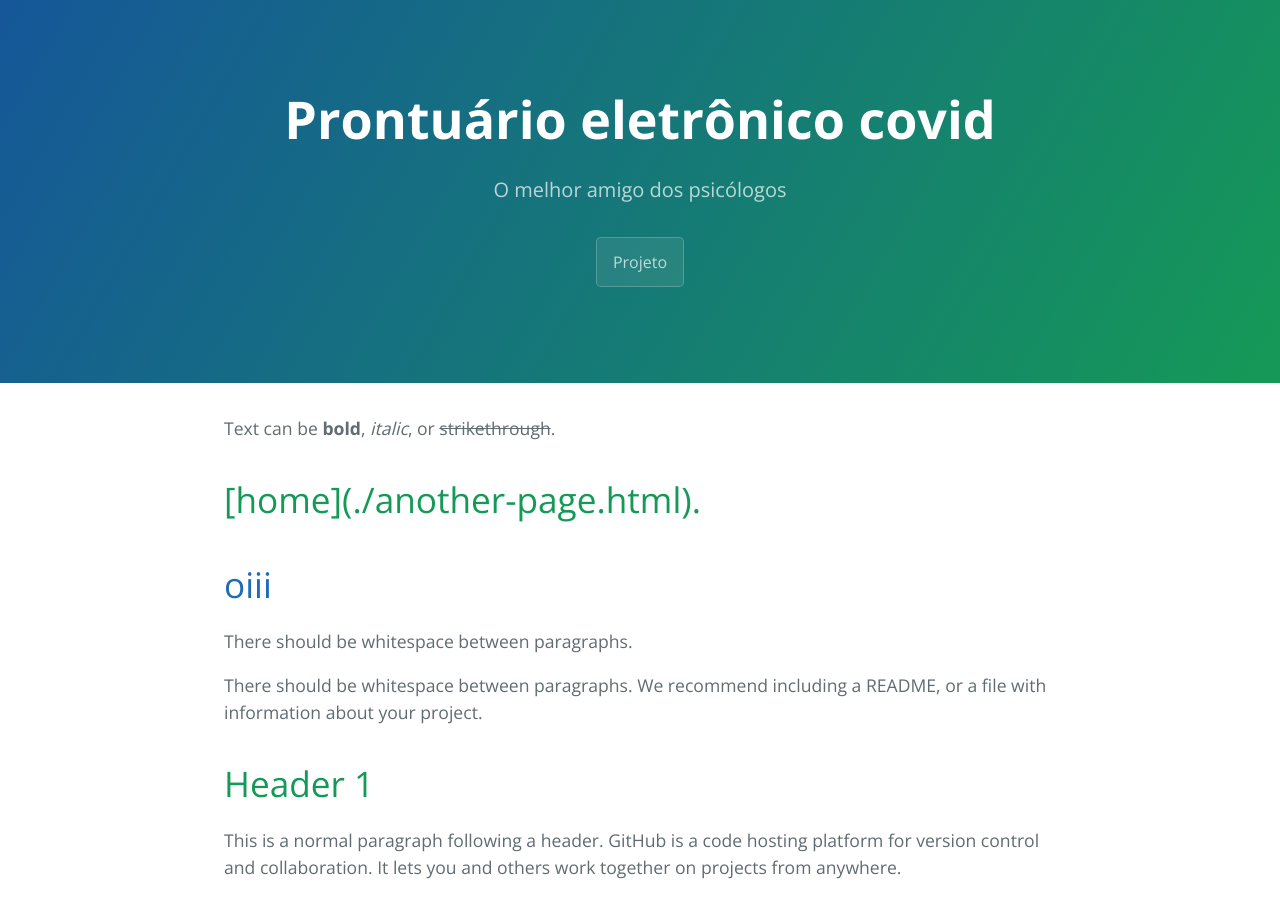
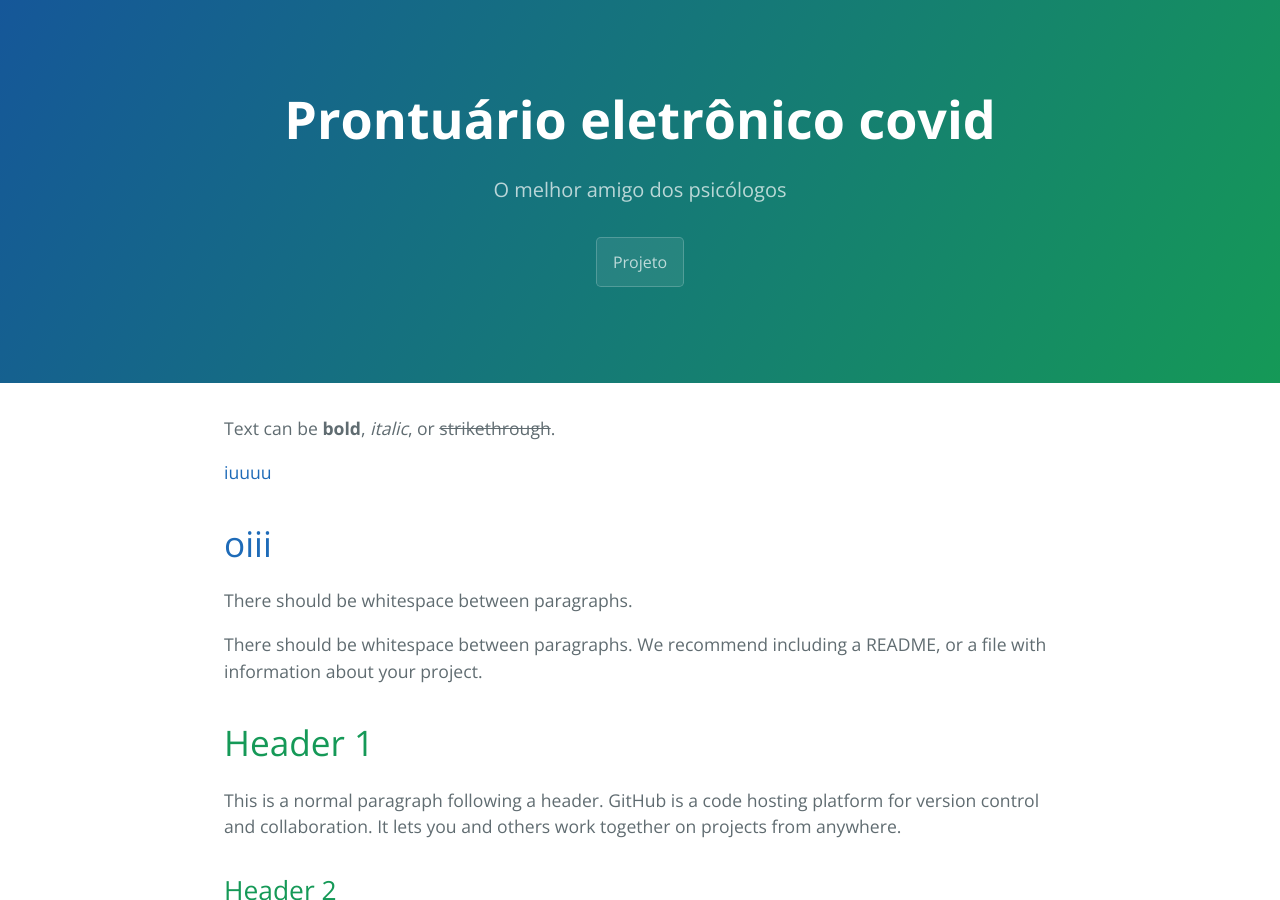
Before and after one commit to francisco1code/2020.2-CheeryUP, a Jekyll site: the page built from index.md, in a window 1280 px wide and 900 px high. Built offline with Jekyll 4.4.1, drawn with Linux system fonts in a browser that asks for light colours.

Commit message:
add position

```diff
--- a/index.md
+++ b/index.md
@@ -4,7 +4,7 @@
 
 Text can be **bold**, _italic_, or ~~strikethrough~~.
 
-<h1 style="top:-50px;">[home](./another-page.html).</h1>
+<a href="index.md" style="top:-100px;">iuuuu</a>
 
 # [oiii](docs/sprint0.md)
 
```
